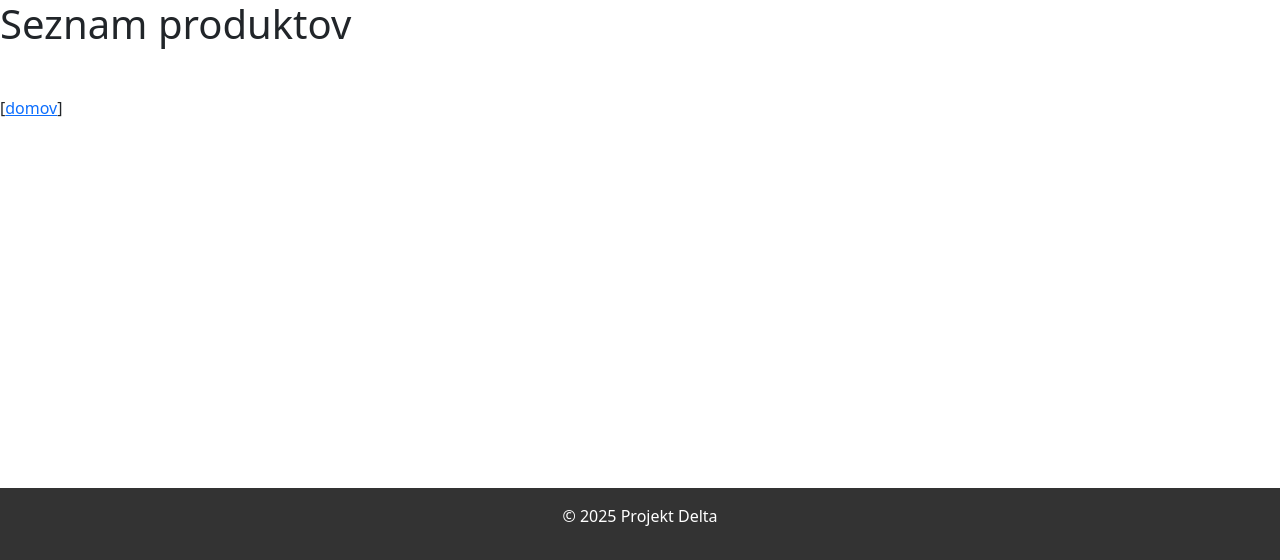
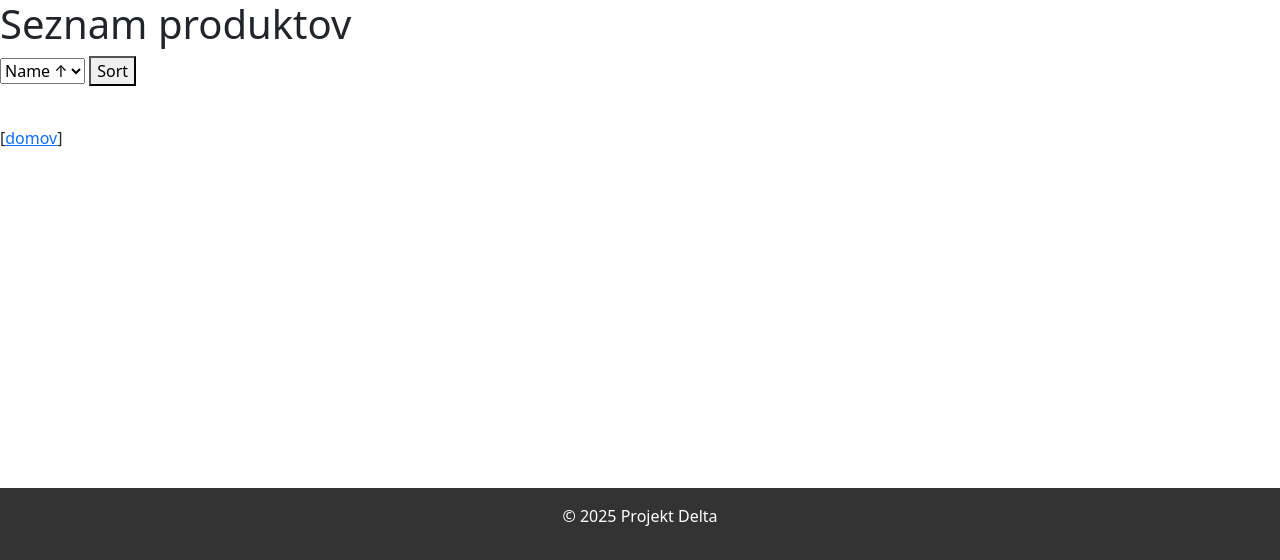
Before and after one commit to LilDomc/sv_delta, a Flask app: page /products in a window 1280 px wide. Shown: the part 240-800 px from the top of the page. Run offline with Flask 3, Linux system fonts and the light colour scheme; data that the repository does not hold is empty; parts of the project's set-up code (start-up, migrations or seed data) failed here and were passed over; some libraries are stand-ins or nearby versions.

Commit message:
Gum za sortiranje
Implementacija gumba za sortiranje

```diff
--- a/src/controllers/sv_products.py
+++ b/src/controllers/sv_products.py
@@ -4,10 +4,12 @@ import models.sv_products
 import models.sv_trgovina
 
 def show_products():
+    sort = request.args.get("sort", "name_asc")
+    sort_by, order = sort.split("_")
+
     models.sv_products.insert_test_data()
-
-    products = models.sv_products.get_products()
-    return render_template('sv_products.html', products=products)
+    products = models.sv_products.get_products(sort_by, order)
+    return render_template("sv_products.html", products=products, sort_by=sort_by, order=order)
 
 def rate_product():
     product_id = int(request.form['product_id'])
--- a/src/models/sv_products.py
+++ b/src/models/sv_products.py
@@ -18,10 +18,27 @@ def setup_db():
     conn.close()
     return True
 
-def get_products():
+def get_products(sort_by="Ime_produkta", order="asc"):
     conn = db.get_connection()
     cursor = conn.cursor()
-    cursor.execute('SELECT productID, Ime_produkta, Opis_produkta, Cena_produkta, Stock FROM products')
+    sort_columns = {
+        "name": "Ime_produkta",
+        "price": "CAST(Cena_produkta AS INT)",
+        "stock": "Stock"
+    }
+    directions = ["asc", "desc"]
+
+    column = sort_columns.get(sort_by, "Ime_produkta")
+    direction = order if order in directions else "asc"
+    nulls = "NULLS FIRST" if sort_by == "stock" and order == "asc" else \
+            "NULLS LAST" if sort_by == "stock" and order == "desc" else ""
+
+    query = f'''
+        SELECT productID, Ime_produkta, Opis_produkta, Cena_produkta, Stock
+        FROM products
+        ORDER BY {column} {direction} {nulls};
+    '''
+    cursor.execute(query)
     products = cursor.fetchall()
     conn.commit()
     cursor.close()
--- a/src/templates/sv_products.html
+++ b/src/templates/sv_products.html
@@ -2,6 +2,17 @@
 {% block title %}Seznam produktov{% endblock %}
 {% block content %}
     <h1>Seznam produktov</h1>
+    <form method="get" action="/products">
+        <select name="sort">
+            <option value="name_asc" {% if sort_by == 'name' and order == 'asc' %}selected{% endif %}>Name ↑</option>
+            <option value="name_desc" {% if sort_by == 'name' and order == 'desc' %}selected{% endif %}>Name ↓</option>
+            <option value="price_asc" {% if sort_by == 'price' and order == 'asc' %}selected{% endif %}>Price ↑</option>
+            <option value="price_desc" {% if sort_by == 'price' and order == 'desc' %}selected{% endif %}>Price ↓</option>
+            <option value="stock_asc" {% if sort_by == 'stock' and order == 'asc' %}selected{% endif %}>Stock ↑</option>
+            <option value="stock_desc" {% if sort_by == 'stock' and order == 'desc' %}selected{% endif %}>Stock ↓</option>
+        </select>
+        <button type="submit">Sort</button>
+    </form>
     <div class="product-container">
         {% for productID, Ime_produkta, Opis_produkta, Cena_produkta, Stock in products %}
             <div class="product-card">
```
